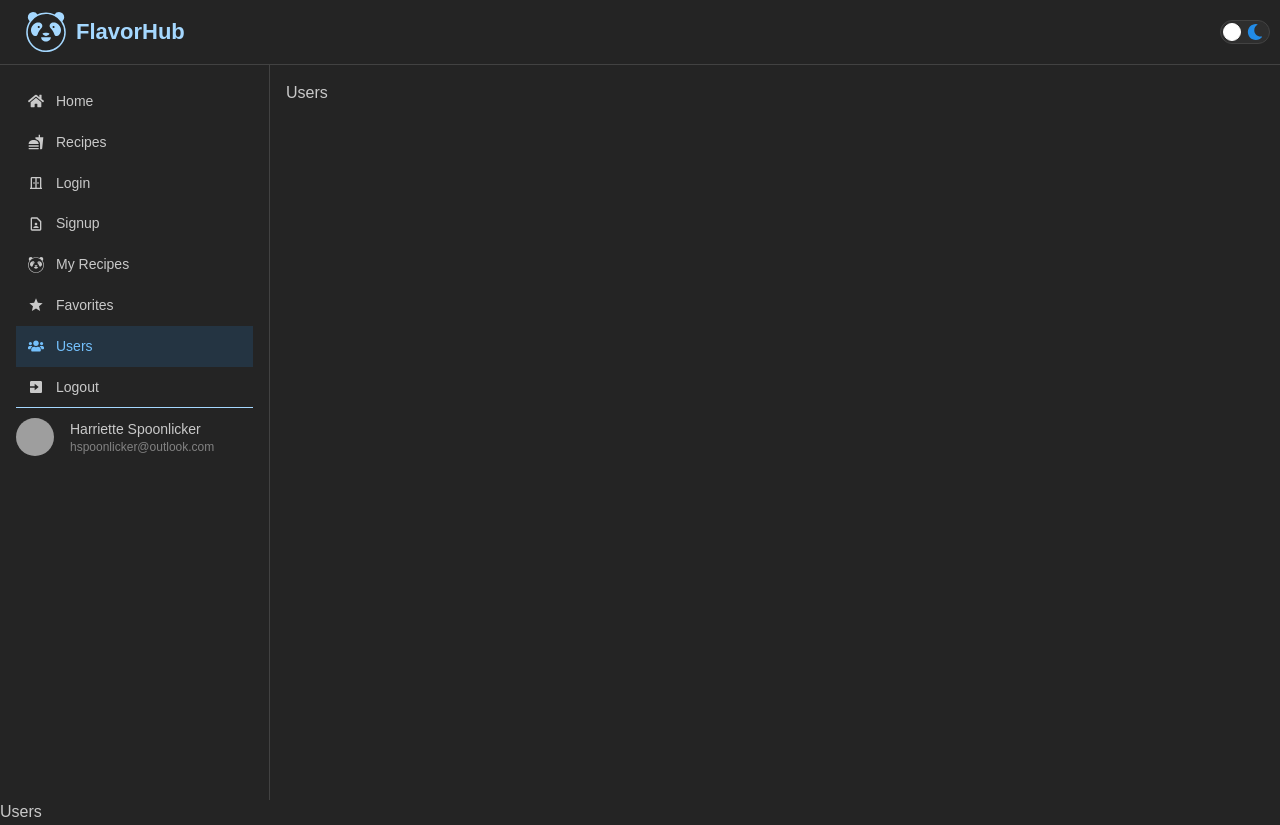
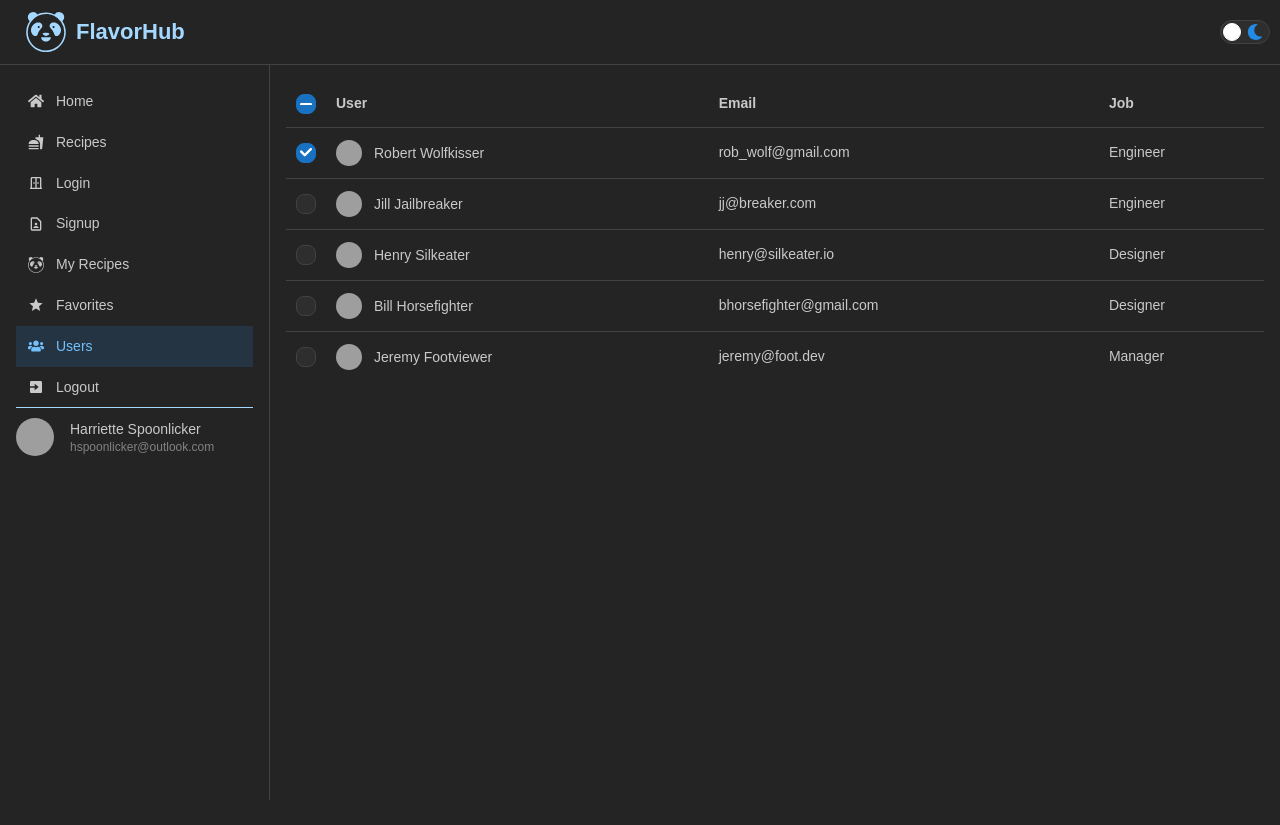
Before and after one commit to uriellevy/docker-mern-ci-cd, a React (Vite) app in the folder client/: page /users in a window 1280 px wide. After the commit the page ends 800 px from the top, so only its background shows below. Built offline with nearby package versions, Linux system fonts and the light colour scheme; grey boxes are pictures that could not be loaded.

Commit message:
pages basic css added

```diff
--- a/client/src/App.tsx
+++ b/client/src/App.tsx
@@ -1,4 +1,3 @@
-import { Outlet } from 'react-router-dom'
 import useRouteChange from './hooks/useRouteChange'
 import { createTheme, MantineProvider } from '@mantine/core';
 import AppLayout from './components/appLayout/AppLayout';
@@ -16,7 +15,6 @@ function App() {
       <MantineProvider theme={theme} defaultColorScheme='dark'>
         <div className='app'>
           <AppLayout/>
-          <Outlet />
         </div>
       </MantineProvider>
     </>
--- a/client/src/components/appLayout/AppLayout.module.scss
+++ b/client/src/components/appLayout/AppLayout.module.scss
@@ -14,7 +14,6 @@
 	}
 	.navbarWrapper {
 		.userProfile {
-			/* padding: 10px 0; */
 			border-top: 1px solid var(--mantine-color-blue-2);
 		}
 	}
--- a/client/src/components/appLayout/AppLayout.tsx
+++ b/client/src/components/appLayout/AppLayout.tsx
@@ -6,9 +6,6 @@ import { MdSunny, MdOutlineStarPurple500, MdFastfood, MdOutlineDoorSliding, MdOu
 import { FaMoon, FaUsers } from "react-icons/fa";
 import { BiSolidExit } from "react-icons/bi";
 import { SiFoodpanda } from "react-icons/si";
-import {  } from "react-icons/md";
-
-
 import classes from "./AppLayout.module.scss"
 import { UserButton } from '../userButton.tsx/UserButton';
 import { CONSTS } from '../../consts/consts';
@@ -23,14 +20,14 @@ const AppLayout = () => {
         <MdSunny
             color={theme.colors.yellow[4]}
             size={"1rem"}
-            onClick={toggleColorScheme}
+            // onClick={toggleColorScheme}
         />
     );
 
     const moonIcon = (
         <FaMoon
             color={theme.colors.blue[6]}
-            onClick={toggleColorScheme}
+            // onClick={toggleColorScheme}
             size={"1rem"}
         />
     );
@@ -57,7 +54,7 @@ const AppLayout = () => {
                         <SiFoodpanda size={"2.5rem"} className={classes.appLogo}/>
                         <Title order={3}>{CONSTS.APP_HEADER_NAME}</Title>
                     </Container>
-                    <Switch size="md" color="dark.4" onLabel={sunIcon} offLabel={moonIcon} />
+                    <Switch size="md" color="dark.4" onLabel={sunIcon} offLabel={moonIcon} onChange={toggleColorScheme} className={classes.switchToggler}/>
                 </AppShell.Header>
 
                 <AppShell.Navbar p="md" className={classes.navbarWrapper}>
--- a/client/src/consts/consts.ts
+++ b/client/src/consts/consts.ts
@@ -1,3 +1,13 @@
 export const CONSTS = {
     APP_HEADER_NAME: "FlavorHub",
+    LOGIN: {
+        TITLE: "Login",
+        NO_PASSWORD_YET:"Do not have an account yet?",
+        CREATE_ACCOUNT:"Create account",
+        SUBMIT_TITLE:"Sign in"
+    },
+    SIGNUP: {
+        TITLE: "Signup",
+        SUBMIT_TITLE:"Sign up",
+    }
 }
--- a/client/src/pages/home/Home.tsx
+++ b/client/src/pages/home/Home.tsx
@@ -1,19 +1,25 @@
-import { TextInput } from '@mantine/core'
+import { Container, Grid, Skeleton } from '@mantine/core'
 import { RootState } from '../../store/store'
 import { useSelector } from 'react-redux'
+
+const child = <Skeleton height={140} radius="md" animate={true} />
 
 const Home = () => {
   const recipes = useSelector((state: RootState) => state.recipes)
   console.log(recipes)
   return (
-    <div>
-      home
-      <TextInput
-      label="Floating label input"
-
-    />
-    </div>
-  )
+    <Container my="md">
+      <Grid>
+        <Grid.Col span={{ base: 12, xs: 4 }}>{child}</Grid.Col>
+        <Grid.Col span={{ base: 12, xs: 8 }}>{child}</Grid.Col>
+        <Grid.Col span={{ base: 12, xs: 8 }}>{child}</Grid.Col>
+        <Grid.Col span={{ base: 12, xs: 4 }}>{child}</Grid.Col>
+        <Grid.Col span={{ base: 12, xs: 3 }}>{child}</Grid.Col>
+        <Grid.Col span={{ base: 12, xs: 3 }}>{child}</Grid.Col>
+        <Grid.Col span={{ base: 12, xs: 6 }}>{child}</Grid.Col>
+      </Grid>
+    </Container>
+  );
 }
 
 export default Home
--- /dev/null
+++ b/client/src/pages/login/Login.module.scss
@@ -0,0 +1,9 @@
+.loginContainer {
+	.title {
+		font-family: Greycliff CF, var(--mantine-font-family);
+		font-weight: 900;
+	}
+  .createAccount {
+    color: var(--mantine-color-blue-3) !important;
+  }
+}
--- a/client/src/pages/login/Login.tsx
+++ b/client/src/pages/login/Login.tsx
@@ -1,9 +1,48 @@
-import React from 'react'
+import {
+  TextInput,
+  PasswordInput,
+  Anchor,
+  Paper,
+  Title,
+  Text,
+  Container,
+  Button,
+  NavLink,
+} from '@mantine/core';
+import { NavLink as RouterNavLink } from 'react-router-dom';
+import classes from "./Login.module.scss";
+import { CONSTS } from '../../consts/consts';
 
 const Login = () => {
+  const { TITLE, NO_PASSWORD_YET, CREATE_ACCOUNT, SUBMIT_TITLE } = CONSTS.LOGIN;
+
   return (
-    <div>Login</div>
-  )
+    <Container size={550} my={40} className={classes.loginContainer}>
+      <Title ta="center" className={classes.title}>
+        {TITLE}
+      </Title>
+      <Text c="dimmed" size="sm" ta="center" mt={5}>
+        {NO_PASSWORD_YET}
+        <Anchor size="sm" component="button">
+          <NavLink
+            className={classes.createAccount}
+            to="/signup"
+            label={CREATE_ACCOUNT}
+            c="dimmed" ta="center" color='' mt={5}
+            component={RouterNavLink}
+          />
+        </Anchor>
+      </Text>
+
+      <Paper withBorder shadow="md" p={30} mt={30} radius="md">
+        <TextInput label="Email" placeholder="you@mantine.dev" required />
+        <PasswordInput label="Password" placeholder="Your password" required mt="md" />
+        <Button fullWidth mt="xl">
+          {SUBMIT_TITLE}
+        </Button>
+      </Paper>
+    </Container>
+  );
 }
 
 export default Login
--- a/client/src/pages/signup/Signup.tsx
+++ b/client/src/pages/signup/Signup.tsx
@@ -1,9 +1,64 @@
-import React from 'react'
+import {
+  TextInput,
+  PasswordInput,
+  Paper,
+  Title,
+  Container,
+  Button,
+  SimpleGrid,
+} from '@mantine/core';
+import { CONSTS } from '../../consts/consts';
+import classes from "./Signup.module.scss";
 
 const Signup = () => {
+  const { TITLE, SUBMIT_TITLE } = CONSTS.SIGNUP;
+
   return (
-    <div>Signup</div>
-  )
+    <Container size={550} my={40} className={classes.loginContainer}>
+      <Title ta="center" className={classes.title}>
+        {TITLE}
+      </Title>
+      <Paper withBorder shadow="md" p={30} mt={30} radius="md">
+        <SimpleGrid cols={{ base: 1, sm: 2 }} mt="xl">
+          <TextInput
+            label="First Name"
+            placeholder="Your first name"
+            name="firstName"
+            variant="filled"
+            required
+          />
+          <TextInput
+            label="Last Name"
+            placeholder="Your last name"
+            name="lastName"
+            variant="filled"
+            required
+          />
+        </SimpleGrid>
+        <SimpleGrid cols={{ base: 1, sm: 2 }} mt="xl">
+          <TextInput
+            label="Image Url"
+            placeholder="Enter url"
+            name="url"
+            variant="filled"
+            required
+          />
+          <TextInput
+            label="Image Alt"
+            placeholder="Enter image name"
+            name="alt"
+            variant="filled"
+            required
+          />
+        </SimpleGrid>
+        <TextInput label="Email" placeholder="you@mantine.dev" required />
+        <PasswordInput label="Password" placeholder="Your password" required mt="md" />
+        <Button fullWidth mt="xl">
+          {SUBMIT_TITLE}
+        </Button>
+      </Paper>
+    </Container>
+  );
 }
 
 export default Signup
--- a/client/src/pages/users/Users.tsx
+++ b/client/src/pages/users/Users.tsx
@@ -1,9 +1,103 @@
-import React from 'react'
+import cx from 'clsx';
+import { useState } from 'react';
+import { Table, Checkbox, ScrollArea, Group, Avatar, Text, rem } from '@mantine/core';
+import classes from './Users.module.scss';
+
+const data = [
+
+  {
+    id: '1',
+    avatar:
+      'https://raw.githubusercontent.com/mantinedev/mantine/master/.demo/avatars/avatar-1.png',
+    name: 'Robert Wolfkisser',
+    job: 'Engineer',
+    email: 'rob_wolf@gmail.com',
+  },
+  {
+    id: '2',
+    avatar:
+      'https://raw.githubusercontent.com/mantinedev/mantine/master/.demo/avatars/avatar-7.png',
+    name: 'Jill Jailbreaker',
+    job: 'Engineer',
+    email: 'jj@breaker.com',
+  },
+  {
+    id: '3',
+    avatar:
+      'https://raw.githubusercontent.com/mantinedev/mantine/master/.demo/avatars/avatar-2.png',
+    name: 'Henry Silkeater',
+    job: 'Designer',
+    email: 'henry@silkeater.io',
+  },
+  {
+    id: '4',
+    avatar:
+      'https://raw.githubusercontent.com/mantinedev/mantine/master/.demo/avatars/avatar-3.png',
+    name: 'Bill Horsefighter',
+    job: 'Designer',
+    email: 'bhorsefighter@gmail.com',
+  },
+  {
+    id: '5',
+    avatar:
+      'https://raw.githubusercontent.com/mantinedev/mantine/master/.demo/avatars/avatar-10.png',
+    name: 'Jeremy Footviewer',
+    job: 'Manager',
+    email: 'jeremy@foot.dev',
+  },
+];
 
 const Users = () => {
+  const [selection, setSelection] = useState(['1']);
+  const toggleRow = (id: string) =>
+    setSelection((current) =>
+      current.includes(id) ? current.filter((item) => item !== id) : [...current, id]
+    );
+  const toggleAll = () =>
+    setSelection((current) => (current.length === data.length ? [] : data.map((item) => item.id)));
+
+  const rows = data.map((item) => {
+    const selected = selection.includes(item.id);
+    return (
+      <Table.Tr key={item.id} className={cx({ [classes.rowSelected]: selected })}>
+        <Table.Td>
+          <Checkbox checked={selection.includes(item.id)} onChange={() => toggleRow(item.id)} />
+        </Table.Td>
+        <Table.Td>
+          <Group gap="sm">
+            <Avatar size={26} src={item.avatar} radius={26} />
+            <Text size="sm" fw={500}>
+              {item.name}
+            </Text>
+          </Group>
+        </Table.Td>
+        <Table.Td>{item.email}</Table.Td>
+        <Table.Td>{item.job}</Table.Td>
+      </Table.Tr>
+    );
+  });
+
   return (
-    <div>Users</div>
-  )
+    <ScrollArea>
+      <Table miw={800} verticalSpacing="sm">
+        <Table.Thead>
+          <Table.Tr>
+            <Table.Th style={{ width: rem(40) }}>
+              <Checkbox
+                onChange={toggleAll}
+                checked={selection.length === data.length}
+                indeterminate={selection.length > 0 && selection.length !== data.length}
+              />
+            </Table.Th>
+            <Table.Th>User</Table.Th>
+            <Table.Th>Email</Table.Th>
+            <Table.Th>Job</Table.Th>
+          </Table.Tr>
+        </Table.Thead>
+        <Table.Tbody>{rows}</Table.Tbody>
+      </Table>
+    </ScrollArea>
+  );
 }
 
 export default Users
```
Also changed, not shown: client/src/types/userTypes.ts (added, +21 -0 lines), client/src/pages/signup/Signup.module.scss (added), client/src/pages/users/Users.module.scss (added).
